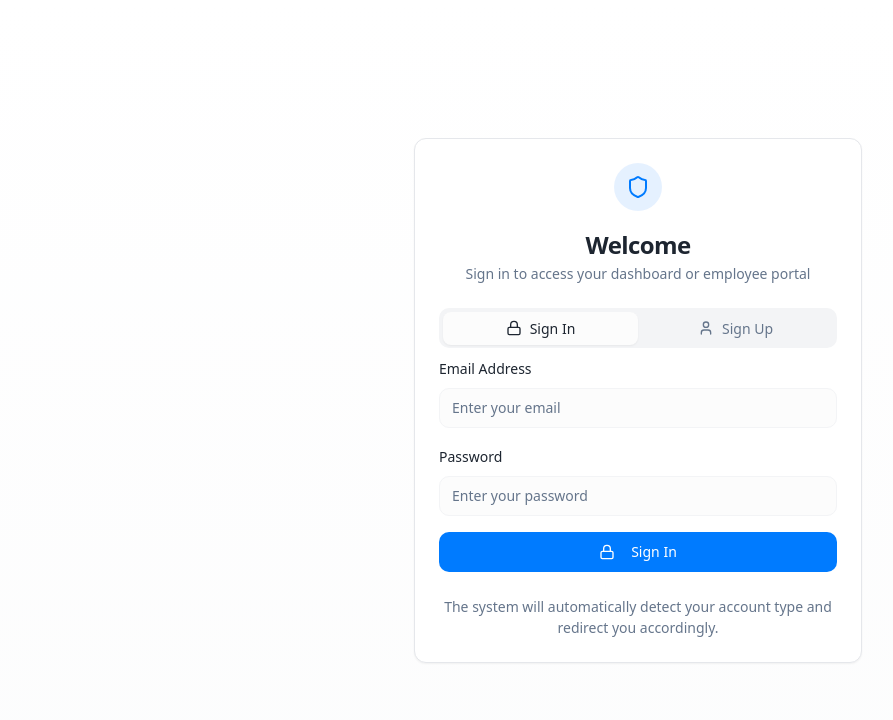
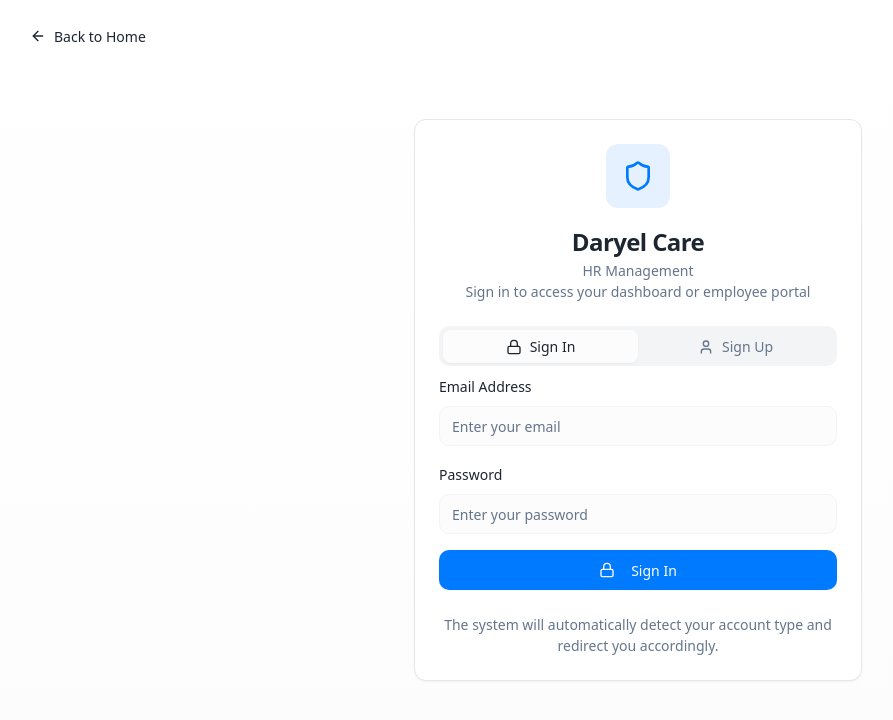
Before and after one commit to yuadm/basic-hi-html, a React (Vite) app: page /login in a window 1280 px wide. Shown: the top 720 px of the page, without its empty margins (2-895 px from the left). Built offline with nearby package versions, Linux system fonts and the light colour scheme; no server answers; the database is empty.

Commit message:
Fix login page logo
The AI is checking the login page to ensure the logo is displayed correctly. It is verifying that the logo is present in the company settings and that the component is rendering it as expected.

```diff
--- a/src/pages/EmployeeLogin.tsx
+++ b/src/pages/EmployeeLogin.tsx
@@ -18,11 +18,6 @@ function EmployeeLoginContent() {
   const { companySettings, loading: companyLoading } = useCompany();
   const navigate = useNavigate();
   const { toast } = useToast();
-
-  // Debug logging
-  console.log('Company settings:', companySettings);
-  console.log('Company loading:', companyLoading);
-  console.log('Logo URL:', companySettings.logo);
 
   const handleEmployeeLogin = async (e: React.FormEvent) => {
     e.preventDefault();
--- a/src/pages/UnifiedAuth.tsx
+++ b/src/pages/UnifiedAuth.tsx
@@ -7,14 +7,16 @@ import { Label } from '@/components/ui/label';
 import { Card, CardContent, CardDescription, CardHeader, CardTitle } from '@/components/ui/card';
 import { Alert, AlertDescription } from '@/components/ui/alert';
 import { Tabs, TabsContent, TabsList, TabsTrigger } from '@/components/ui/tabs';
-import { Loader2, User, Shield, Lock } from 'lucide-react';
+import { Loader2, User, Shield, Lock, ArrowLeft } from 'lucide-react';
 import { useToast } from '@/hooks/use-toast';
+import { CompanyProvider, useCompany } from '@/contexts/CompanyContext';
 
-export default function UnifiedAuth() {
+function UnifiedAuthContent() {
   const [email, setEmail] = useState('');
   const [password, setPassword] = useState('');
   const [loading, setLoading] = useState(false);
   const [error, setError] = useState('');
+  const { companySettings } = useCompany();
   const navigate = useNavigate();
   const { toast } = useToast();
 
@@ -230,15 +232,32 @@ export default function UnifiedAuth() {
 
   return (
     <div className="min-h-screen flex items-center justify-center bg-gradient-subtle p-4">
+      <Button
+        variant="ghost"
+        onClick={() => navigate('/')}
+        className="absolute top-4 left-4 flex items-center gap-2"
+      >
+        <ArrowLeft className="w-4 h-4" />
+        Back to Home
+      </Button>
       <Card className="w-full max-w-md shadow-glow">
         <CardHeader className="text-center space-y-4">
-          <div className="mx-auto w-12 h-12 bg-primary/10 rounded-full flex items-center justify-center">
-            <Shield className="w-6 h-6 text-primary" />
+          <div className="mx-auto w-16 h-16 bg-primary/10 rounded-lg flex items-center justify-center">
+            {companySettings.logo ? (
+              <img
+                src={companySettings.logo}
+                alt={companySettings.name}
+                className="h-12 w-12 object-contain"
+              />
+            ) : (
+              <Shield className="w-8 h-8 text-primary" />
+            )}
           </div>
           <div>
-            <CardTitle className="text-2xl font-bold">Welcome</CardTitle>
+            <CardTitle className="text-2xl font-bold">{companySettings.name || 'Welcome'}</CardTitle>
             <CardDescription>
-              Sign in to access your dashboard or employee portal
+              {companySettings.tagline && <div>{companySettings.tagline}</div>}
+              <div>Sign in to access your dashboard or employee portal</div>
             </CardDescription>
           </div>
         </CardHeader>
@@ -341,3 +360,11 @@ export default function UnifiedAuth() {
     </div>
   );
 }
+
+export default function UnifiedAuth() {
+  return (
+    <CompanyProvider>
+      <UnifiedAuthContent />
+    </CompanyProvider>
+  );
+}
```
